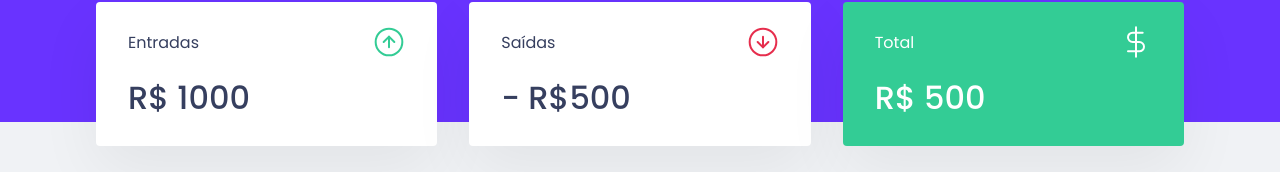
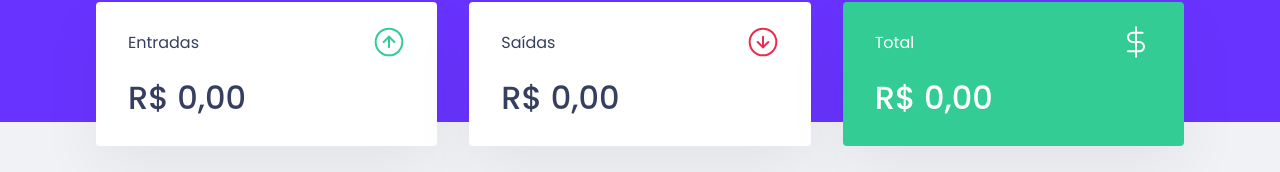
Before and after one commit to dribeirodev/ignite-dtmoney, a React (Create React App) app: page / in a window 1280 px wide. Shown: the part 150-322 px from the top of the page. Built offline with nearby package versions, Linux system fonts and the light colour scheme; no server answers; what miragejs would draw is missing.

Commit message:
feat: implements hooks

```diff
--- a/src/App.tsx
+++ b/src/App.tsx
@@ -4,6 +4,8 @@ import Modal from 'react-modal';
 import { Dashboard } from './components/Dashboard';
 import { Header } from './components/Header';
 import { NewTransactionModal } from './components/NewTransactionModal';
+
+import { TransactionProvider } from './hooks/useTransactions';
 
 import { GlobalStyle } from './styles/global';
 
@@ -21,7 +23,7 @@ export function App() {
   }
 
   return (
-    <>
+    <TransactionProvider>
       <Header onOpenNewTransactionModal={handleOpenNewTransactionModal} />
       <Dashboard />
 
@@ -31,6 +33,6 @@ export function App() {
       />
 
       <GlobalStyle />
-    </>
+    </TransactionProvider>
   );
 }
--- a/src/components/NewTransactionModal/index.tsx
+++ b/src/components/NewTransactionModal/index.tsx
@@ -1,10 +1,11 @@
 import { FormEvent, useState } from 'react';
 import Modal from 'react-modal';
+
+import { useTransactions } from '../../hooks/useTransactions';
 
 import closeImg from '../../assets/close.svg';
 import incomeImg from '../../assets/income.svg';
 import outcomeImg from '../../assets/outcome.svg';
-import { api } from '../../services/api';
 
 import { Container, TransactionTypeContainer, RadioBox } from './styles';
 
@@ -17,6 +18,8 @@ export const NewTransactionModal = ({
   isOpen,
   onRequestClose,
 }: NewTransactionModalProps) => {
+  const { createTransaction } = useTransactions();
+
   const [type, setType] = useState('deposit');
   const [title, setTitle] = useState('');
   const [amount, setAmount] = useState(0);
@@ -25,14 +28,12 @@ export const NewTransactionModal = ({
   async function handleCreateNewTransaction(event: FormEvent) {
     event.preventDefault();
 
-    const data = { title, amount, category, type };
+    await createTransaction({ type, title, amount, category });
 
-    api.post('/transactions', data);
-
-    setType('deposit');
     setTitle('');
     setAmount(0);
     setCategory('');
+    setType('deposit');
     onRequestClose();
   }
 
--- a/src/components/Summary/index.tsx
+++ b/src/components/Summary/index.tsx
@@ -1,3 +1,5 @@
+import { useTransactions } from '../../hooks/useTransactions';
+
 import { Container } from './styles';
 
 import incomeImg from '../../assets/income.svg';
@@ -5,6 +7,27 @@ import outcomeImg from '../../assets/outcome.svg';
 import totalImg from '../../assets/total.svg';
 
 export const Summary = () => {
+  const { transactions } = useTransactions();
+
+  const summary = transactions.reduce(
+    (acc, transaction) => {
+      if (transaction.type === 'deposit') {
+        acc.deposits += transaction.amount;
+        acc.total += transaction.amount;
+      } else {
+        acc.withdraws += transaction.amount;
+        acc.total -= transaction.amount;
+      }
+
+      return acc;
+    },
+    {
+      deposits: 0,
+      withdraws: 0,
+      total: 0,
+    },
+  );
+
   return (
     <Container>
       <div>
@@ -12,7 +35,12 @@ export const Summary = () => {
           <p>Entradas</p>
           <img src={incomeImg} alt="Entradas" />
         </header>
-        <strong>R$ 1000</strong>
+        <strong>
+          {new Intl.NumberFormat('pt-BR', {
+            style: 'currency',
+            currency: 'BRL',
+          }).format(summary.deposits)}
+        </strong>
       </div>
 
       <div>
@@ -20,7 +48,12 @@ export const Summary = () => {
           <p>Saídas</p>
           <img src={outcomeImg} alt="Saídas" />
         </header>
-        <strong>- R$500</strong>
+        <strong>
+          {new Intl.NumberFormat('pt-BR', {
+            style: 'currency',
+            currency: 'BRL',
+          }).format(summary.withdraws)}
+        </strong>
       </div>
 
       <div className="highlight-background">
@@ -28,7 +61,12 @@ export const Summary = () => {
           <p>Total</p>
           <img src={totalImg} alt="Total" />
         </header>
-        <strong>R$ 500</strong>
+        <strong>
+          {new Intl.NumberFormat('pt-BR', {
+            style: 'currency',
+            currency: 'BRL',
+          }).format(summary.total)}
+        </strong>
       </div>
     </Container>
   );
--- a/src/components/TransactionsTable/index.tsx
+++ b/src/components/TransactionsTable/index.tsx
@@ -1,28 +1,8 @@
-import { useEffect, useState } from 'react';
+import { useTransactions } from '../../hooks/useTransactions';
 import { Container } from './styles';
 
-import { api } from '../../services/api';
-
-interface Transaction {
-  id: number;
-  title: string;
-  amount: number;
-  type: string;
-  category: string;
-  createdAt: string;
-}
-
 export const TransactionsTable = () => {
-  const [transactions, setTransactions] = useState<Transaction[]>([]);
-
-  async function getTransactions() {
-    const { data } = await api.get('transactions');
-    setTransactions(data.transactions);
-  }
-
-  useEffect(() => {
-    getTransactions();
-  }, []);
+  const { transactions } = useTransactions();
 
   return (
     <Container>
--- /dev/null
+++ b/src/hooks/useTransactions.tsx
@@ -0,0 +1,67 @@
+import {
+  createContext,
+  ReactNode,
+  useContext,
+  useEffect,
+  useState,
+} from 'react';
+import { api } from '../services/api';
+
+interface Transactions {
+  id: number;
+  title: string;
+  type: string;
+  category: string;
+  amount: number;
+  createdAt: string;
+}
+
+type TransactionInput = Omit<Transactions, 'id' | 'createdAt'>;
+
+interface TransactionsProviderProps {
+  children: ReactNode;
+}
+
+interface TransactionContextData {
+  transactions: Transactions[];
+  createTransaction: (transaction: TransactionInput) => Promise<void>;
+}
+
+const TransactionContext = createContext<TransactionContextData>(
+  {} as TransactionContextData,
+);
+
+export const TransactionProvider = ({
+  children,
+}: TransactionsProviderProps) => {
+  const [transactions, setTransactions] = useState<Transactions[]>([]);
+
+  async function getTransactions() {
+    const { data } = await api.get('transactions');
+    setTransactions(data.transactions);
+  }
+
+  useEffect(() => {
+    getTransactions();
+  }, []);
+
+  async function createTransaction(transactionInput: TransactionInput) {
+    const response = await api.post('/transactions', {
+      ...transactionInput,
+      createdAt: new Date(),
+    });
+    const { transaction } = response.data;
+    setTransactions([...transactions, transaction]);
+  }
+
+  return (
+    <TransactionContext.Provider value={{ transactions, createTransaction }}>
+      {children}
+    </TransactionContext.Provider>
+  );
+};
+
+export const useTransactions = () => {
+  const context = useContext(TransactionContext);
+  return context;
+};
```
